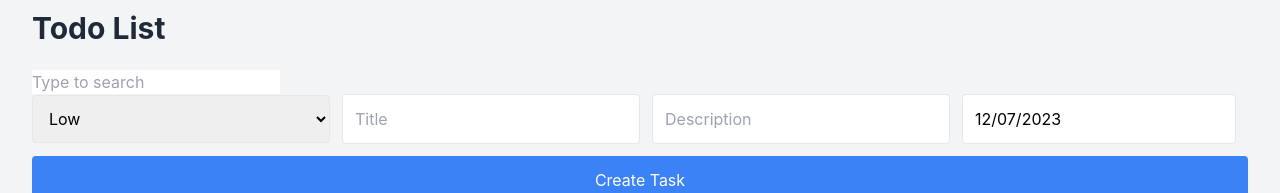
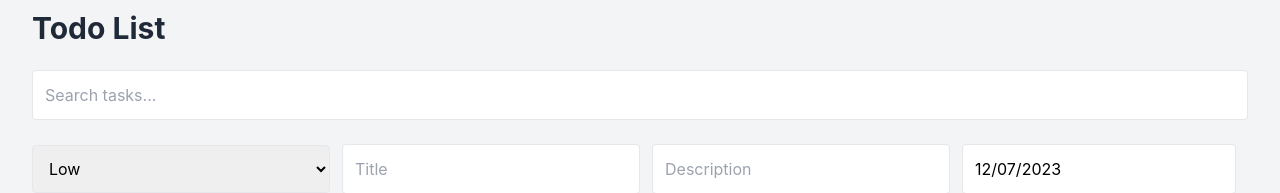
Before and after one commit to ryantrust/task-magnet, a React (Create React App) app: page /list in a window 1280 px wide. Shown: the part 158-351 px from the top of the page. Built offline with nearby package versions, Linux system fonts and the light colour scheme; no server answers.

Commit message:
cleaner looking search input bar

```diff
--- a/src/pages/list-page.js
+++ b/src/pages/list-page.js
@@ -240,12 +240,15 @@ const Todo = () => {
       <Header />
       <div className="container mx-auto mt-8 bg-gray-100 p-8 rounded shadow-lg">
         <h1 className="text-3xl font-bold mb-6 text-gray-800">Todo List</h1>
+        <div className="mb-6">
         <input
           type="text"
           value={searchItem}
           onChange={handleInputChange}
-          placeholder='Type to search'
+          placeholder="Search tasks..."
+          className="p-3 border rounded w-full focus:outline-none focus:border-blue-500"
         />
+      </div>
         <div className="mb-6 flex flex-col">
           <div className="flex items-center">
             <select
@@ -332,8 +335,8 @@ const Todo = () => {
   );
 };
 
-const getPriorityColor = (priority) => {
-  switch (priority) {
+const getPriorityColor = (status) => {
+  switch (status) {
     case 1:
       return "bg-blue-200";
     case 2:
```
